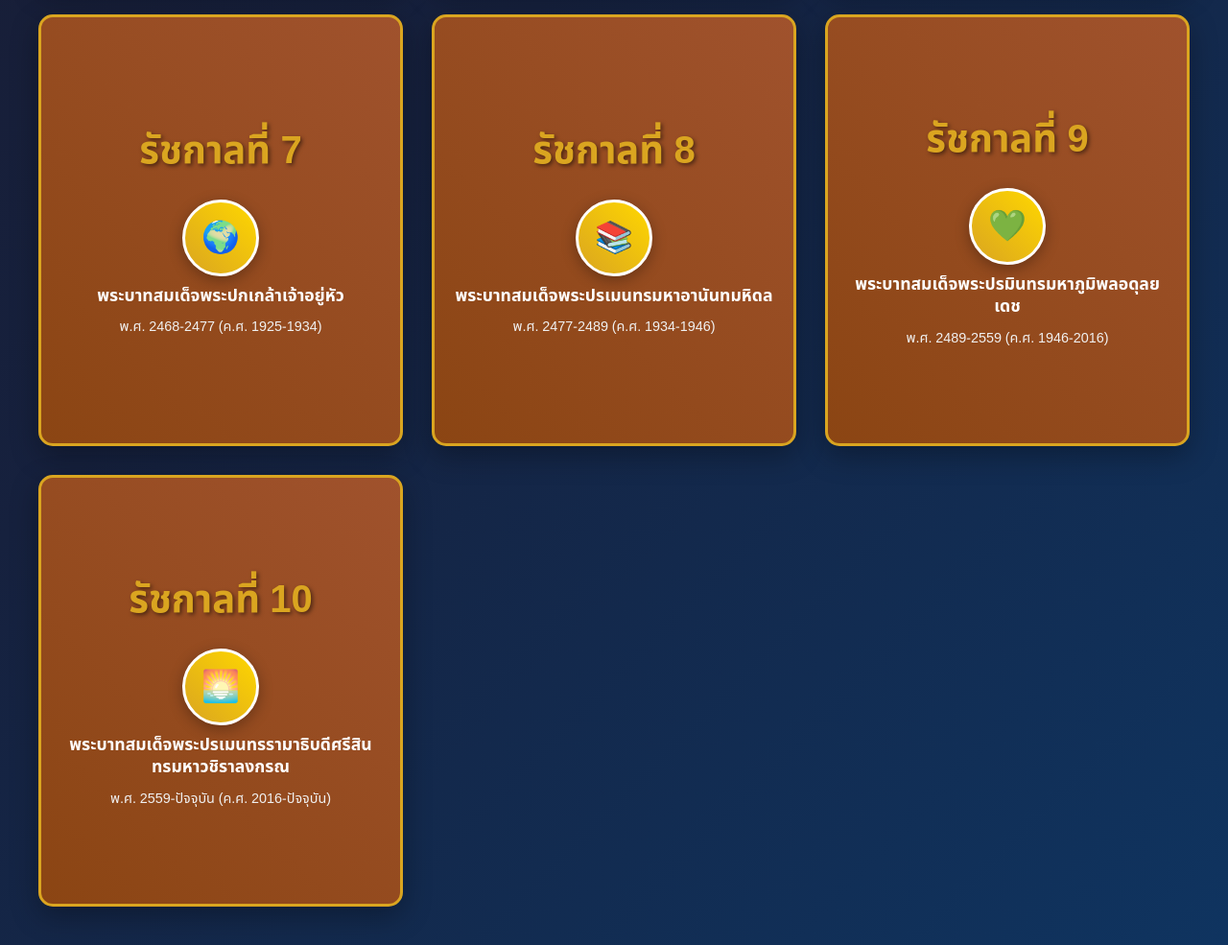
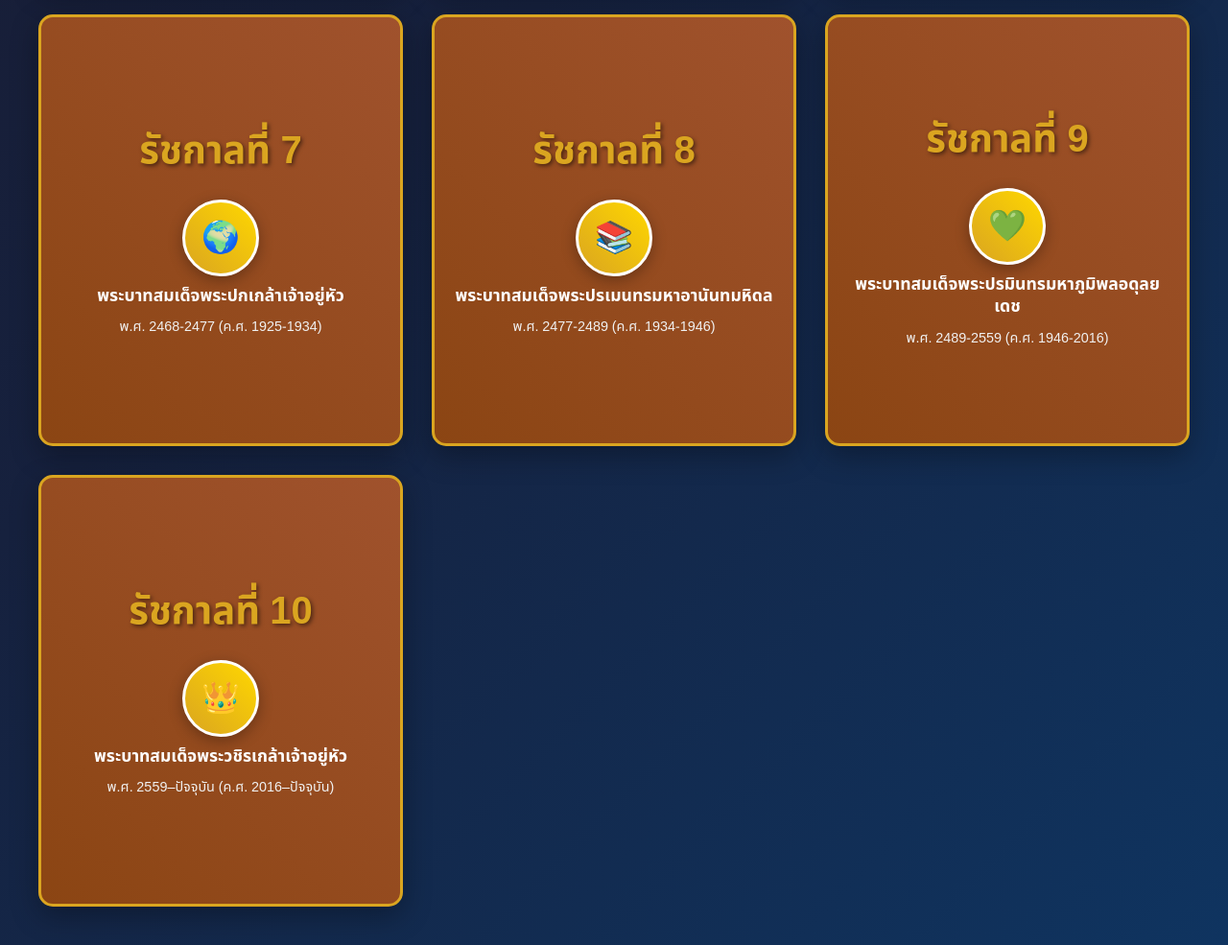
Before and after one commit to naratip321euro-create/The-King-In-Thailnd, a plain HTML site: page The 10 King In Thailand index.html in a window 1280 px wide. Shown: the part 1136-2121 px from the top of the page at 96% size. Drawn offline with nearby package versions, Linux system fonts and the light colour scheme.

Commit message:
Add files via upload

```diff
--- a/The 10 King In Thailand index.html
+++ b/The 10 King In Thailand index.html
@@ -310,6 +310,7 @@ href="C:\Users\user\Downloads\thaimap.png">
                     "ส่งเสริมการแพทย์แผนตะวันตก",
                     "พระราชนิพนธ์วรรณกรรมกว่า 50 เรื่อง"
                     ]
+
             },
             {
                 number: "รัชกาลที่ 4",
@@ -411,39 +412,41 @@ href="C:\Users\user\Downloads\thaimap.png">
     name: "พระบาทสมเด็จพระปรมินทรมหาภูมิพลอดุลยเดช",
     period: "พ.ศ. 2489-2559 (ค.ศ. 1946-2016)",
     emoji: "💚",
-                biography: "พระองค์ทรงเป็นพระราชโอรสของสมเด็จพระมหิตลาธิเบศร อดุลยเดชวิกรม พระบรมราชชนก เดิมพระนามว่า 'ภูมิพล อดุลยเดช' ทรงเกิดเมื่อวันที่ 5 ธันวาคม พ.ศ. 2470 ณ เมืองเคมบริดจ์ รัฐแมสซาชูเซตส์ สหรัฐอเมริกา ทรงครองราชย์เป็นเวลา 70 ปี เป็นพระมหากษัตริย์ที่ครองราชย์ยาวนานที่สุดในประวัติศาสตร์โลก ทรงเป็นที่รักและเคารพของประชาชนชาวไทยอย่างสูง",
-                politics: "ทรงเป็นพระมหากษัตริย์ภายใต้ระบอบประชาธิปไตยอันมีพระมหากษัตริย์ทรงเป็นประมุข ทรงทำหน้าที่เป็นที่ปรึกษาและเป็นสัญลักษณ์ของความสามัคคีของชาติ ทรงช่วยแก้ไขวิกฤตการณ์ทางการเมืองหลายครั้ง โดยเฉพาะเหตุการณ์ 14 ตุลาคม 2516 และ พฤษภาคม 2535 ทรงรักษาเสถียรภาพของประเทศและสถาบันพระมหากษัตริย์",
-                culture: "ทรงมีพระราชดำริในการพัฒนาประเทศอย่างยั่งยืน โดยเฉพาะโครงการพระราชดำริด้านการเกษตรและการพัฒนาชนบท ทรงริเริ่มปรัชญาเศรษฐกิจพอเพียง ทรงส่งเสริมการศึกษา วิทยาศาสตร์ และเทคโนโลยี ทรงมีพระราชนิพนธ์เพลงมากมาย ทรงเล่นดนตรีหลายชนิด ทรงถ่ายภาพและทรงวาดภาพ ทรงเป็นนักประดิษฐ์ที่มีสิทธิบัตรหลายรายการ",
+    biography: "พระองค์ทรงเป็นพระราชโอรสของสมเด็จพระมหิตลาธิเบศร อดุลยเดชวิกรม พระบรมราชชนก เดิมพระนามว่า 'ภูมิพล อดุลยเดช' ทรงเกิดเมื่อวันที่ 5 ธันวาคม พ.ศ. 2470 ณ เมืองเคมบริดจ์ สหรัฐอเมริกา ทรงขึ้นครองราชย์เมื่อวันที่ 9 มิถุนายน พ.ศ. 2489 และทรงครองราชย์ยาวนานที่สุดในประวัติศาสตร์ไทย รวม 70 ปี",
+    politics: "ทรงสร้างโครงการพระราชดำรินับพันโครงการเพื่อแก้ปัญหาความยากจน การบริหารจัดการน้ำ เกษตรกรรม และคุณภาพชีวิตของประชาชน การพัฒนาแบบ 'เศรษฐกิจพอเพียง' กลายเป็นแนวคิดระดับสากล ทรงให้ความสำคัญกับความมั่นคงของประเทศและการพัฒนาชนบท",
+    culture: "ทรงเป็นนักดนตรี นักประดิษฐ์ และนักวิทยาศาสตร์พระอัจฉริยะ ทรงแต่งเพลงกว่า 40 บทเพลง ทรงประดิษฐ์เครื่องมือวิทยาศาสตร์มากมาย เช่น กังหันน้ำชัยพัฒนา ทรงส่งเสริมศิลปวัฒนธรรมไทย การศึกษา และการแพทย์",
     achievements: [
         "โครงการพระราชดำริกว่า 4,000 โครงการ",
-                    "ปรัชญาเศรษฐกิจพอเพียง",
-                    "การพัฒนาเกษตรกรรมและชลประทาน",
-                    "การอนุรักษ์ทรัพยากรธรรมชาติ",
-                    "การส่งเสริมการศึกษาและวิทยาศาสตร์",
-                    "พระราชนิพนธ์เพลงกว่า 50 เพลง",
-                    "การประดิษฐ์เครื่องฝนหลวง",
-                    "การรักษาเสถียรภาพของประเทศเป็นเวลา 70 ปี"
+        "แนวคิดเศรษฐกิจพอเพียง",
+        "ประดิษฐ์กังหันน้ำชัยพัฒนา",
+        "ส่งเสริมดนตรีและศิลปวัฒนธรรม",
+        "พัฒนาแหล่งน้ำและการเกษตรทั่วประเทศ",
+        "สร้างความสามัคคีในชาติ",
+        "ได้รับการยกย่องระดับโลก",
+        "ครองราชย์ยาวนานที่สุดในไทย 70 ปี"
     ]
 },
+
             {
     number: "รัชกาลที่ 10",
-                name: "พระบาทสมเด็จพระปรเมนทรรามาธิบดีศรีสินทรมหาวชิราลงกรณ",
-                period: "พ.ศ. 2559-ปัจจุบัน (ค.ศ. 2016-ปัจจุบัน)",
-                emoji: "🌅",
-                biography: "พระองค์ทรงเป็นพระราชโอรสของรัชกาลที่ 9 เดิมพระนามว่า 'วชิราลงกรณ์' ทรงเกิดเมื่อวันที่ 28 กรกฎาคม พ.ศ. 2495 ณ พระที่นั่งอัมพรสถาน พระราชวังดุสิต ทรงได้รับการศึกษาในประเทศและต่างประเทศ ทรงเป็นนักบินและทรงมีความรู้ด้านการทหาร ทรงขึ้นครองราชย์เมื่อวันที่ 1 ธันวาคม พ.ศ. 2559 หลังจากรัชกาลที่ 9 เสด็จสวรรคต",
-                politics: "ทรงสืบสานพระราชปณิธานของรัชกาลที่ 9 ในการเป็นพระมหากษัตริย์ของประชาชนทุกคน ทรงให้ความสำคัญกับการรักษาเอกภาพของชาติ ทรงสนับสนุนระบอบประชาธิปไตยอันมีพระมหากษัตริย์ทรงเป็นประมุข ทรงมีพระราชดำริในการพัฒนาประเทศให้ก้าวหน้าและยั่งยืน ทรงให้ความสำคัญกับการแก้ไขปัญหาความเหลื่อมล้ำในสังคม",
-                culture: "ทรงสืบสานและพัฒนาต่อโครงการพระราชดำริ ทรงส่งเสริมการศึกษาและการพัฒนาทรัพยากรมนุษย์ ทรงให้ความสำคัญกับเทคโนโลยีและนวัตกรรม ทรงสนับสนุนการอนุรักษ์ศิลปวัฒนธรรมไทย ทรงส่งเสริมการกีฬาและสุขภาพของประชาชน ทรงมีพระราชดำริในการพัฒนาเศรษฐกิจดิจิทัลและสังคม 4.0",
+    name: "พระบาทสมเด็จพระวชิรเกล้าเจ้าอยู่หัว",
+    period: "พ.ศ. 2559–ปัจจุบัน (ค.ศ. 2016–ปัจจุบัน)",
+    emoji: "👑",
+    biography: "พระองค์ทรงเป็นพระราชโอรสในรัชกาลที่ 9 ทรงเกิดเมื่อวันที่ 28 กรกฎาคม พ.ศ. 2495 ทรงได้รับการศึกษาในไทยและต่างประเทศ ทรงขึ้นครองราชย์เมื่อวันที่ 13 ตุลาคม พ.ศ. 2559 หลังการสวรรคตของรัชกาลที่ 9",
+    politics: "ทรงสืบสานพระราชปณิธานของรัชกาลที่ 9 ในการพัฒนาประเทศ ทรงให้ความสำคัญกับหน่วยงานด้านความมั่นคง การบริหารราชการ และกิจการของประชาชน ทรงสนับสนุนการทำงานร่วมกันระหว่างรัฐและประชาชน",
+    culture: "ทรงสนับสนุนโครงการด้านการศึกษา การแพทย์ และการช่วยเหลือประชาชนในพื้นที่ห่างไกล ทรงดำเนินโครงการจิตอาสาพระราชทาน “เราทำความดี ด้วยหัวใจ” ที่มีประชาชนเข้าร่วมทั่วประเทศ",
     achievements: [
-                    "สืบสานโครงการพระราชดำริของรัชกาลที่ 9",
-                    "ส่งเสริมการพัฒนาเทคโนโลยีและนวัตกรรม",
-                    "สนับสนุนการศึกษาและการพัฒนาทรัพยากรมนุษย์",
-                    "ส่งเสริมเศรษฐกิจดิจิทัลและสังคม 4.0",
-                    "การอนุรักษ์ศิลปวัฒนธรรมไทย",
-                    "การพัฒนาการกีฬาและสุขภาพ",
-                    "การแก้ไขปัญหาความเหลื่อมล้ำ",
-                    "การรักษาเอกภาพและความสามัคคีของชาติ"
+        "โครงการจิตอาสาพระราชทาน",
+        "สืบสานโครงการรัชกาลที่ 9",
+        "สนับสนุนการพัฒนาในด้านการศึกษาและการแพทย์",
+        "ส่งเสริมกิจกรรมช่วยเหลือประชาชนทั่วประเทศ",
+        "ฟื้นฟูพื้นที่ประสบภัยหลายจังหวัด",
+        "สนับสนุนกำลังพลด้านความมั่นคง",
+        "พัฒนาศูนย์การแพทย์และการกู้ภัย",
+        "ขับเคลื่อนงานจิตอาสาอย่างกว้างขวาง"
     ]
 }
+
         ];
 
         function createBookElement(reign, index) {
```
Lines whose indentation alone changed are shown as unchanged.
